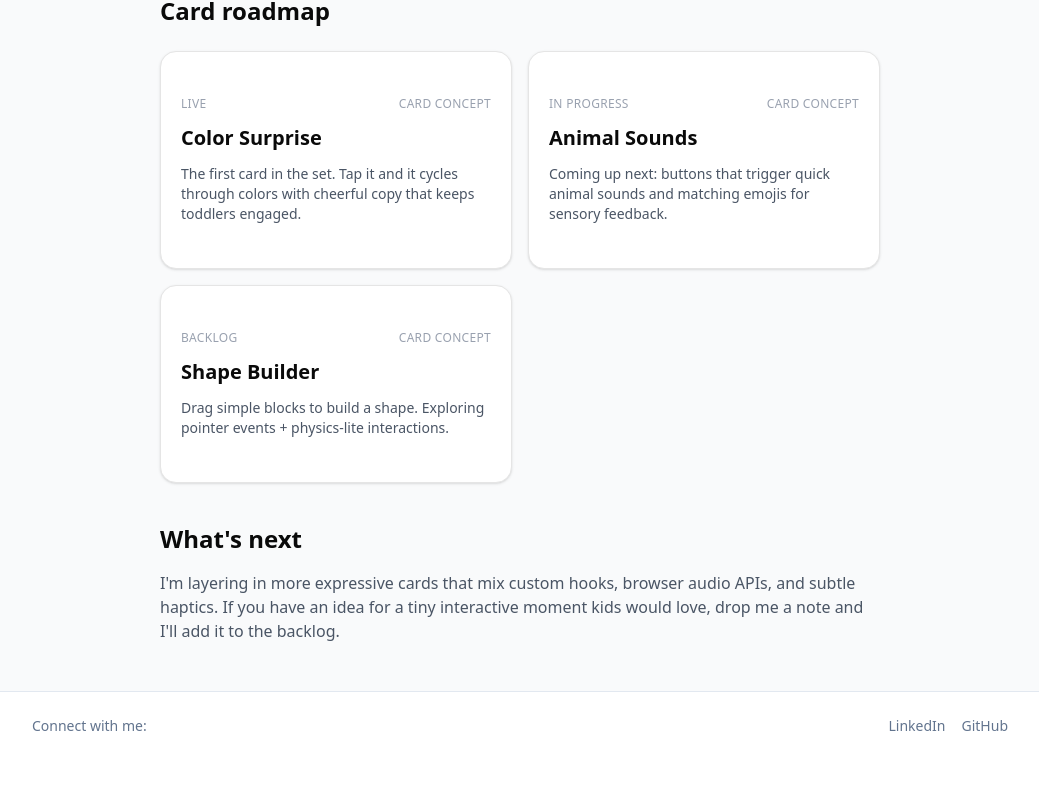
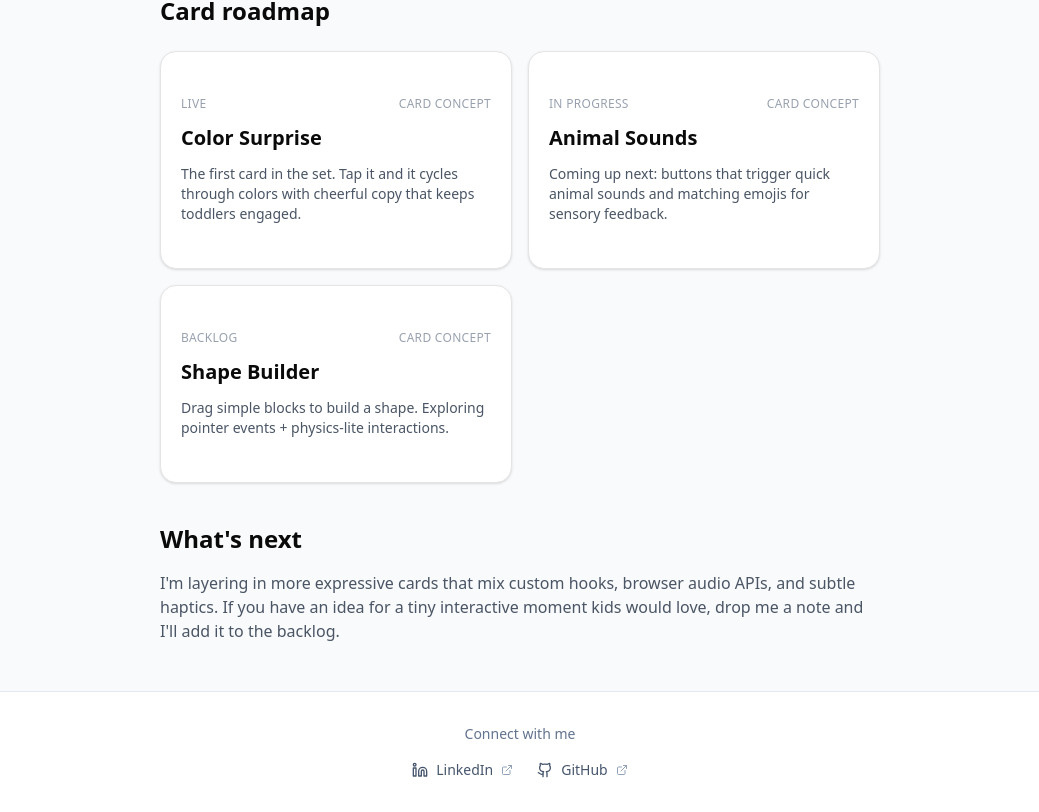
Before and after one commit to Hhamed91/personal-site, a Next.js app: page /projects/toddler-funpage in a window 1280 px wide. Shown: the part 600-1412 px from the top of the page, without its empty margins (120-1159 px from the left). Before the commit the page ends 1360 px from the top, so only its background shows below. Built offline with nearby package versions, Linux system fonts and the light colour scheme.

Commit message:
Center footer and add icon links

```diff
--- a/components/SiteFooter.tsx
+++ b/components/SiteFooter.tsx
@@ -1,19 +1,34 @@
 import Link from "next/link";
+import { ExternalLink, Github, Linkedin } from "lucide-react";
 
-const LINKEDIN_URL = "https://linkedin.com/in/YOUR_LINKEDIN";
+const LINKEDIN_URL = "https://www.linkedin.com/in/hazemhamed91/";
 const GITHUB_URL = "https://github.com/Hhamed91";
 
 export default function SiteFooter() {
   return (
     <footer className="border-t border-slate-200 bg-white">
-      <div className="max-w-5xl mx-auto px-6 py-6 text-sm text-slate-500 flex flex-wrap items-center justify-between gap-4">
-        <p>Connect with me:</p>
-        <div className="flex items-center gap-4">
-          <Link href={LINKEDIN_URL} target="_blank" rel="noreferrer noopener">
-            LinkedIn
+      <div className="max-w-5xl mx-auto px-6 py-8 text-sm text-slate-500 flex flex-col items-center gap-4">
+        <p>Connect with me</p>
+        <div className="flex flex-wrap items-center justify-center gap-6">
+          <Link
+            href={LINKEDIN_URL}
+            target="_blank"
+            rel="noreferrer noopener"
+            className="flex items-center gap-2 text-slate-600 transition-colors hover:text-slate-900"
+          >
+            <Linkedin className="size-4" aria-hidden="true" />
+            <span>LinkedIn</span>
+            <ExternalLink className="size-3 text-slate-400" aria-label="Opens in a new tab" />
           </Link>
-          <Link href={GITHUB_URL} target="_blank" rel="noreferrer noopener">
-            GitHub
+          <Link
+            href={GITHUB_URL}
+            target="_blank"
+            rel="noreferrer noopener"
+            className="flex items-center gap-2 text-slate-600 transition-colors hover:text-slate-900"
+          >
+            <Github className="size-4" aria-hidden="true" />
+            <span>GitHub</span>
+            <ExternalLink className="size-3 text-slate-400" aria-label="Opens in a new tab" />
           </Link>
         </div>
       </div>
```
